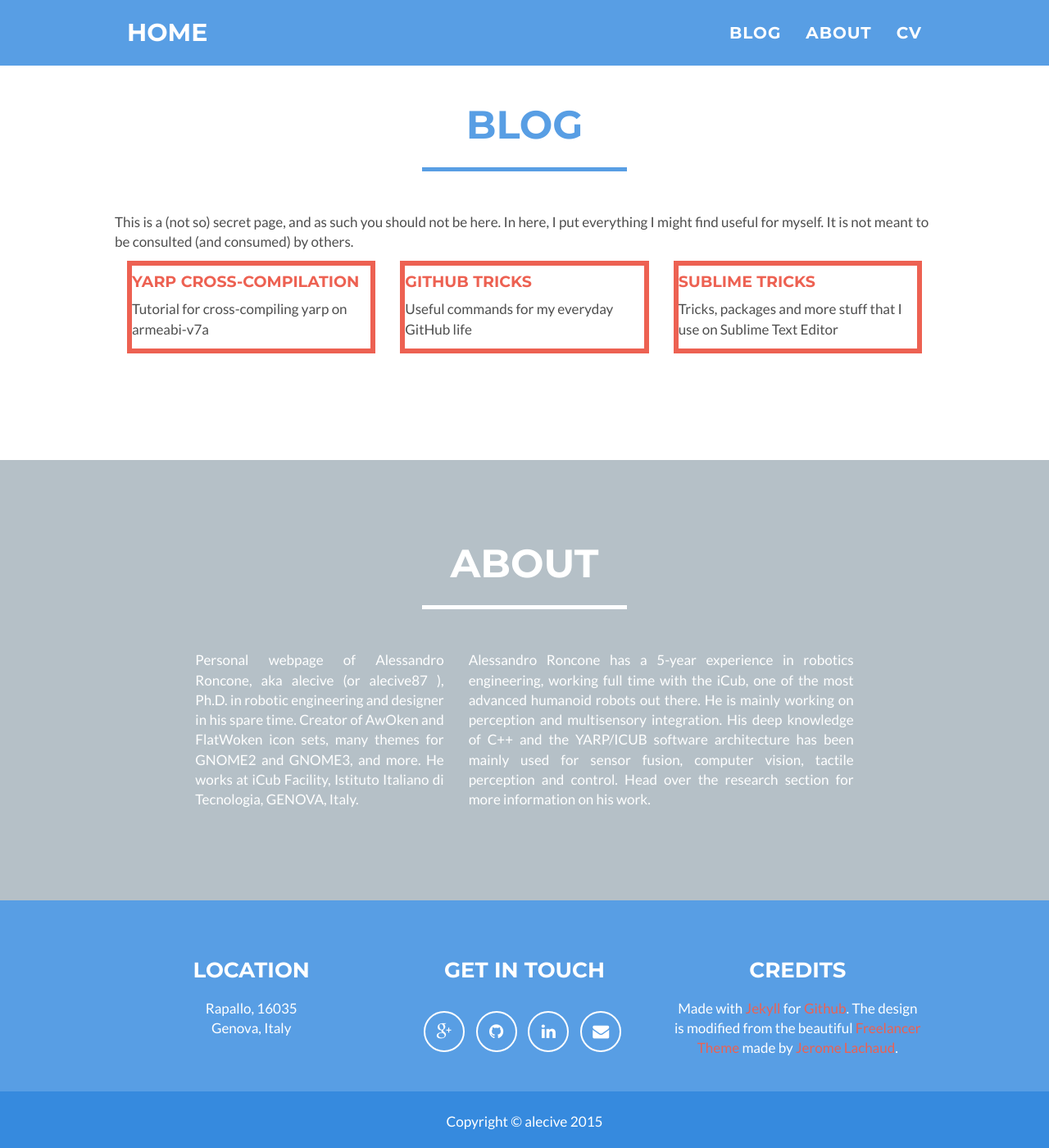
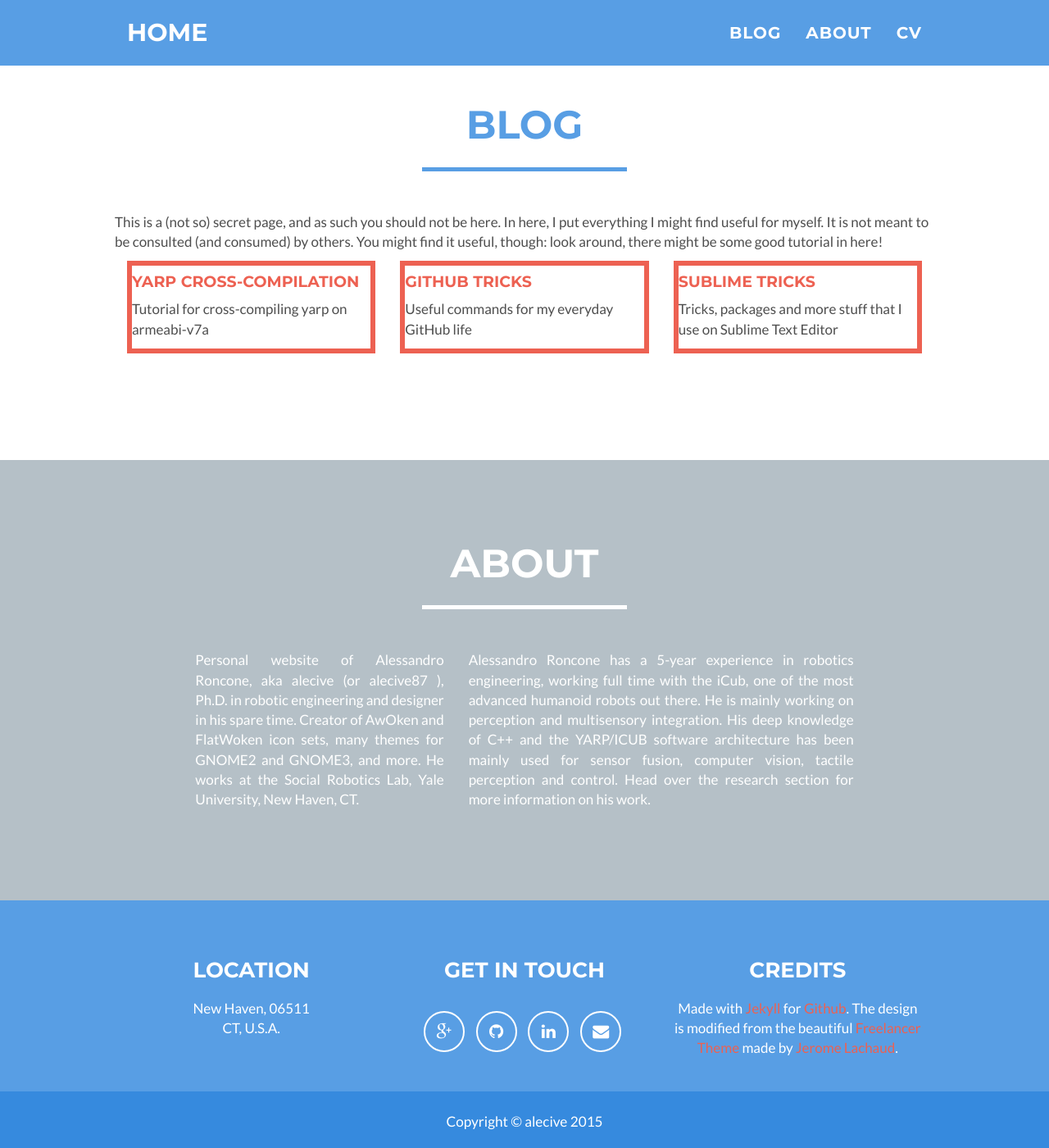
Before and after one commit to alecive/alecive.github.io, a Jekyll site: the page built from blog.html, in a window 1280 px wide and 1400 px high, scrolled down 816 px. Shown: the whole window at 82% size. Built offline with Jekyll 4.4.1, drawn with Linux system fonts in a browser that asks for light colours.

Commit message:
Updated config-yml

```diff
--- a/_config.yml
+++ b/_config.yml
@@ -3,11 +3,11 @@ title: alecive
 email: alecive87@gmail.com
 url: http://alecive.github.io
 phone: +39 3392512112
-description: "Personal webpage of Alessandro Roncone, aka alecive (or alecive87), Ph.D. in robotic engineering and designer. Creator of AwOken and FlatWoken icon sets, many themes for GNOME2 and GNOME3, and more. He works at iCub Facility, Istituto Italiano di Tecnologia, GENOVA, Italy."
+description: "Personal website of Alessandro Roncone, aka alecive (or alecive87), Ph.D. in robotic engineering and designer. Creator of AwOken and FlatWoken icon sets, many themes for GNOME2 and GNOME3, and more. He works at the Social Robotics Lab, Yale University, New Haven, CT."
 skills: Alessandro Roncone
-aboutA: "Personal webpage of Alessandro Roncone, aka alecive (or alecive87 ), Ph.D. in robotic engineering and designer in his spare time. Creator of AwOken and FlatWoken icon sets, many themes for GNOME2 and GNOME3, and more. He works at iCub Facility, Istituto Italiano di Tecnologia, GENOVA, Italy."
+aboutA: "Personal website of Alessandro Roncone, aka alecive (or alecive87 ), Ph.D. in robotic engineering and designer in his spare time. Creator of AwOken and FlatWoken icon sets, many themes for GNOME2 and GNOME3, and more. He works at the Social Robotics Lab, Yale University, New Haven, CT."
 aboutB: "Alessandro Roncone has a 5-year experience in robotics engineering, working full time with the iCub, one of the most advanced humanoid robots out there. He is mainly working on perception and multisensory integration. His deep knowledge of C++ and the YARP/ICUB software architecture has been mainly used for sensor fusion, computer vision, tactile perception and control. Head over the research section for more information on his work."
-blog: "This is a (not so) secret page, and as such you should not be here. In here, I put everything I might find useful for myself. It is not meant to be consulted (and consumed) by others."
+blog: "This is a (not so) secret page, and as such you should not be here. In here, I put everything I might find useful for myself. It is not meant to be consulted (and consumed) by others. You might find it useful, though: look around, there might be some good tutorial in here!"
 keywords: "Alessandro Roncone,Alessandro,Roncone,alecive,alecive87,robotics,humanoid robot,icub,gaze stabilization,multisensory integration,visuo-tactile integration,peripersonal space,double touch,flatwoken,awoken,design"
 
 # Social networks usernames (many more available: google-plus, flickr, dribbble, pinterest, instagram, tumblr, linkedin, etc.)
@@ -21,8 +21,8 @@ social:
 
 # Postal address (add as many lines as necessary)
 address:
-  - line: Rapallo, 16035
-  - line: Genova, Italy
+  - line: New Haven, 06511
+  - line: CT, U.S.A.
 
 # Build settings
 markdown: kramdown
```
